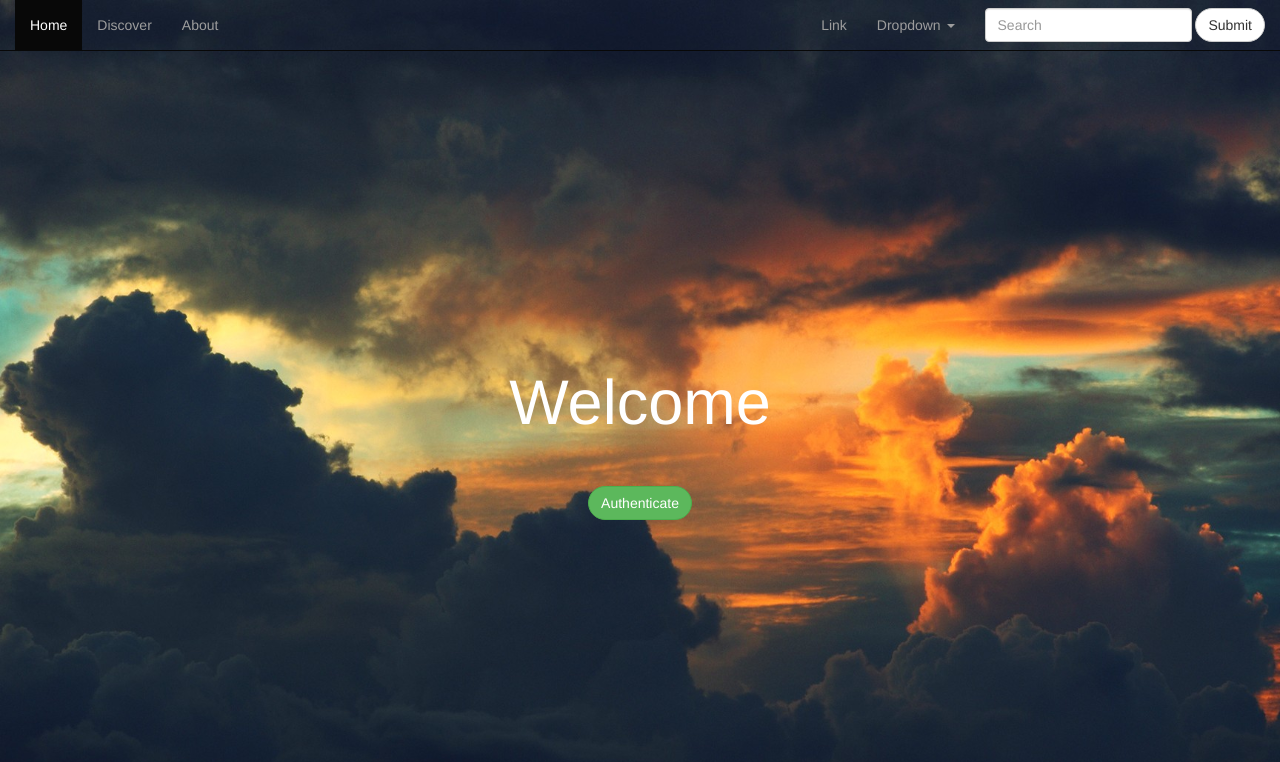
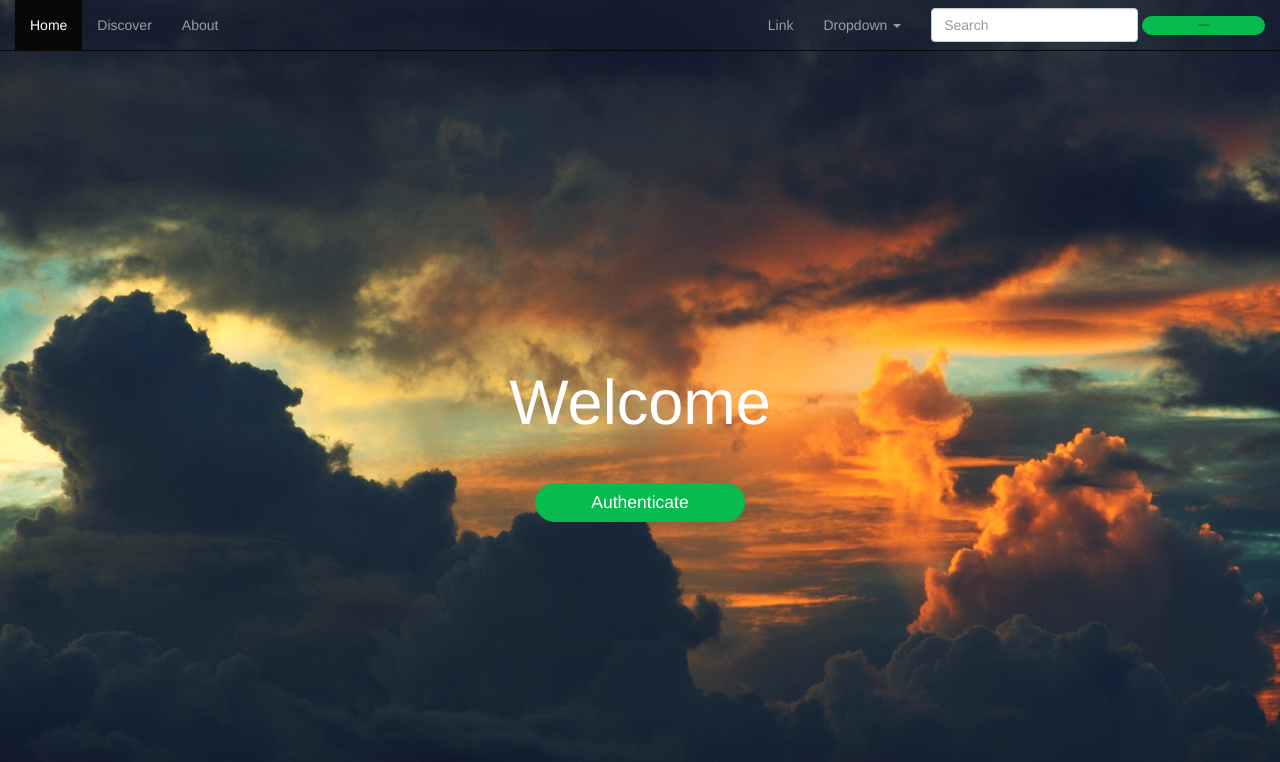
Before and after one commit to MurtazaB/Spotifind2, a Flask app: page / in a window 1280 px wide. Shown: the top 762 px of the page. Run offline with Flask 2, Linux system fonts and the light colour scheme; some libraries are stand-ins or nearby versions.

Commit message:
fixed navbar and button

```diff
--- a/templates/home.html
+++ b/templates/home.html
@@ -10,6 +10,7 @@
       -o-background-size: cover;
       background-size: cover;
     }
+
 
 .vertical-center {
   height:100%;
@@ -50,6 +51,11 @@
 
 .btn {
     border-radius: 24px;
+    background-color: #07BB4F;
+    border-color: #07BB4F;
+    padding-left: 55px;
+    padding-right: 55px;
+    font-size: .25em;
 }
 
 </style>
```
